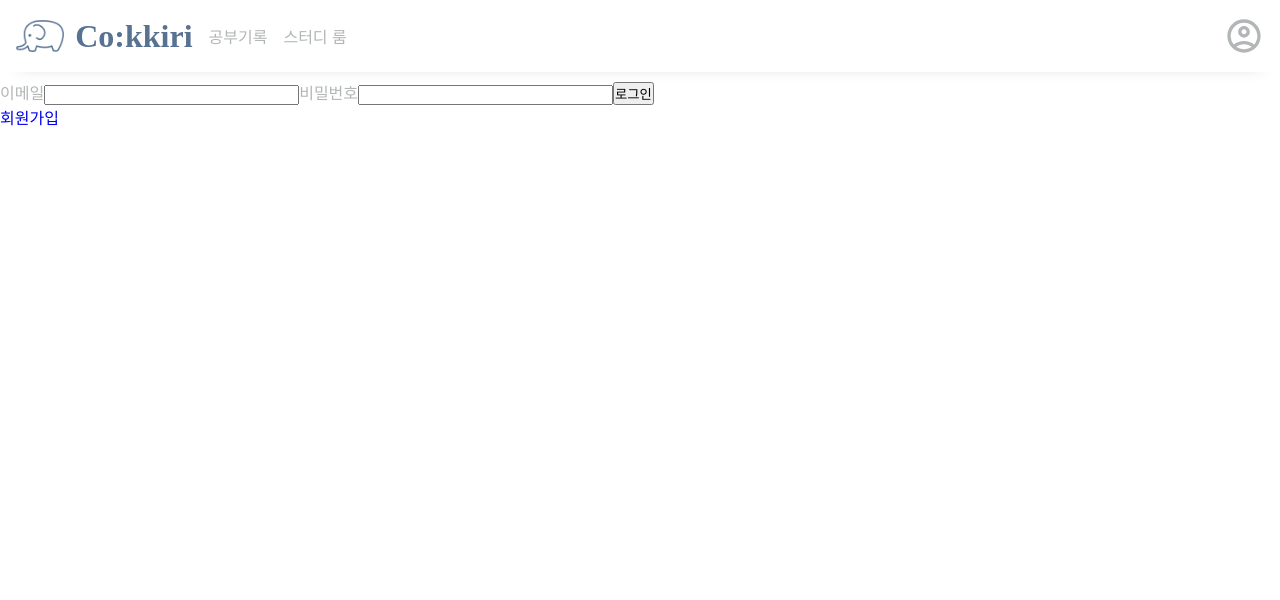
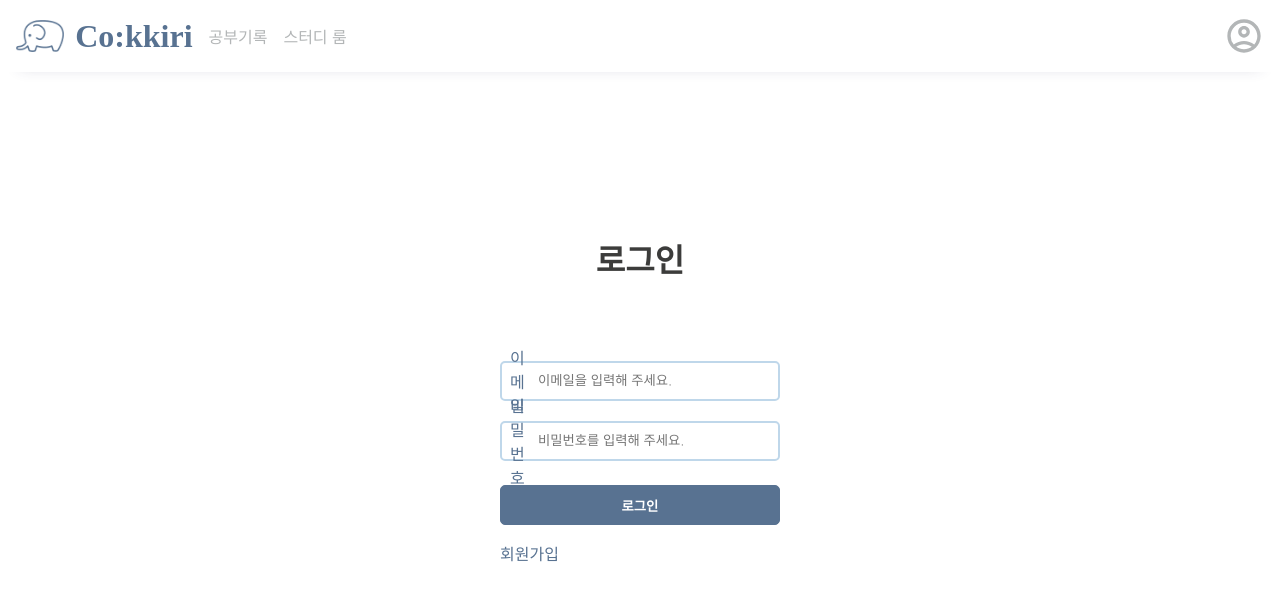
Before and after one commit to gandi0330/Cokkiri, a React (Create React App) app in the folder frontend/: page /login in a window 1280 px wide. Shown: the top 600 px of the page. Built offline with nearby package versions, Linux system fonts and the light colour scheme; a web font is replaced by a local one.

Commit message:
feat : S07P12C107-70 로그인 페이지 퍼블리싱

```diff
--- a/frontend/src/components/account/LoginForm.js
+++ b/frontend/src/components/account/LoginForm.js
@@ -4,6 +4,7 @@ import { Link, useNavigate } from 'react-router-dom';
 
 import useInput from '../../hooks/useInput';
 // import { loginRequest } from '../../store/authSlice';
+import styles from './LoginForm.module.css';
 
 const LoginForm = () => {
   // const dispatch = useDispatch();
@@ -25,19 +26,22 @@ const LoginForm = () => {
   }, [email, password]);
 
   return (
-    <>
-      <h1>로그인</h1>
+    <div className={styles.main}>
+      <h2>로그인</h2>
       <form>
-        <label htmlFor="email">이메일
-          <input type="email" id="email" name="email" value={email} onChange={onChangeEmail} />
-        </label>
-        <label htmlFor="password">비밀번호
-          <input type="password" id="password" name="password" value={password} onChange={onChangePassword} />
-        </label>
+        <div className={styles.inputBox}>
+          <label htmlFor="email">이메일</label>
+          <input type="email" placeholder="이메일을 입력해 주세요." id="email" name="email" value={email} onChange={onChangeEmail} />
+        </div>
+        <br />
+        <div className={styles.inputBox}>
+          <label htmlFor="password">비밀번호</label>
+          <input type="password" placeholder="비밀번호를 입력해 주세요." id="password" name="password" value={password} onChange={onChangePassword} />
+        </div>
         <button type="submit" onClick={onSubmit}>로그인</button>
       </form>
-      <Link to="/signupEmail">회원가입</Link>
-    </>
+      <Link className={styles.link} to="/signupEmail">회원가입</Link>
+    </div>
   );
 };
 
--- /dev/null
+++ b/frontend/src/components/account/LoginForm.module.css
@@ -0,0 +1,47 @@
+.main h2 {
+  color: var(--blackShade1);
+  text-align: center;
+  margin-bottom: 10vh;
+}
+
+.main form {
+  color: var(--blueShade1);
+  display: flex;
+  flex-direction: column;
+}
+
+.main input {
+  width: 240px;
+  border: none;
+  outline: none;
+}
+
+.main label {
+  width: 100px;
+  padding: 8px;
+  padding-right: 10px;
+}
+
+.inputBox {
+  border: 2px solid var(--blueShade2);
+  border-radius: 5px;
+  height: 40px;
+  width: 280px;
+  display: flex;
+  align-items: center;
+}
+
+.main button {
+  height: 5vh;
+  margin-top: 3vh;
+  margin-bottom: 2vh;
+  border: 1px solid var(--blueShade1);
+  border-radius: 5px;
+  background-color: var(--blueShade1);
+  color: var(--whiteShade1);
+  font-weight: 600;
+}
+
+.main .link {
+  color: var(--blueShade1);
+}
--- a/frontend/src/pages/AccountPage.js
+++ b/frontend/src/pages/AccountPage.js
@@ -5,24 +5,18 @@ import SignupEmail from '../components/account/SignupEmail';
 import SignupCertification from '../components/account/SignupCertification';
 import SignupDetail from '../components/account/SignupDetail';
 import Logout from '../components/account/Logout';
+import styles from './AccountPage.module.css';
 
 const AccountPage = ({ header }) => {
-  if (header === 'login') {
-    return <LoginForm />;
-  }
-  if (header === 'logout') {
-    return <Logout />;
-  }
-  if (header === 'signupEmail') {
-    return <SignupEmail />;
-  }
-  if (header === 'signupCertification') {
-    return <SignupCertification />;
-  }
-  if (header === 'signupDetail') {
-    return <SignupDetail />;
-  }
-  return null;
+  return (
+    <div className={styles.accountPage}>
+      { header === 'login' && <LoginForm /> }
+      { header === 'logout' && <Logout /> }
+      { header === 'signupEmail' && <SignupEmail /> }
+      { header === 'signupCertification' && <SignupCertification /> }
+      { header === 'signupDetail' && <SignupDetail /> }
+    </div>
+  );
 };
 
 AccountPage.propTypes = {
--- /dev/null
+++ b/frontend/src/pages/AccountPage.module.css
@@ -0,0 +1,6 @@
+.accountPage {
+  height: 100vh;
+  display: flex;
+  justify-content: center;
+  align-items: center;
+}
```
Also changed, not shown: frontend/.eslintrc.json.
